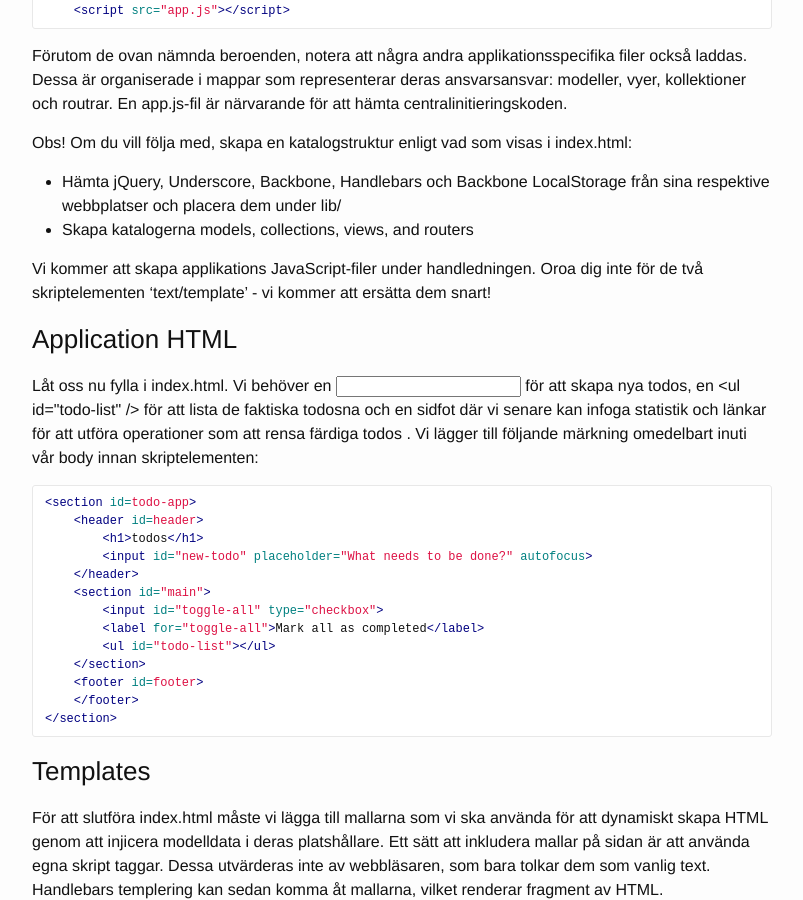
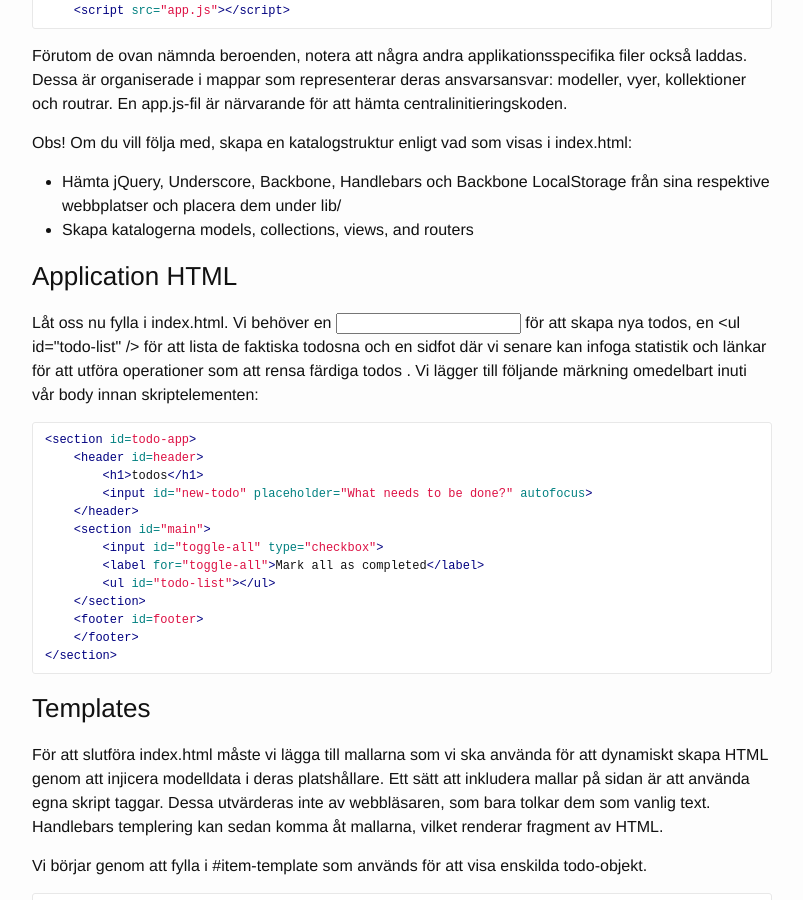
Before and after one commit to develdoe/develdoe.github.io, a Jekyll site: the page built from _posts/2017-11-14-backbone-todos-app.md, in a window 1280 px wide and 900 px high, scrolled down 1980 px. Shown: the whole window, without its empty margins (238-1041 px from the left). Built offline with Jekyll 4.4.1, drawn with Linux system fonts in a browser that asks for light colours.

Commit message:
Update 2017-11-14-backbone-todos-app.md

```diff
--- a/_posts/2017-11-14-backbone-todos-app.md
+++ b/_posts/2017-11-14-backbone-todos-app.md
@@ -82,8 +82,6 @@ Förutom de ovan nämnda beroenden, notera att några andra applikationsspecifik
 Obs! Om du vill följa med, skapa en katalogstruktur enligt vad som visas i index.html:
 * Hämta jQuery, Underscore, Backbone, Handlebars och Backbone LocalStorage från sina respektive webbplatser och placera dem under lib/
 * Skapa katalogerna models, collections, views, and routers
-
-Vi kommer att skapa applikations JavaScript-filer under handledningen. Oroa dig inte för de två skriptelementen ‘text/template’ - vi kommer att ersätta dem snart!
 
 ### Application HTML
 
```
